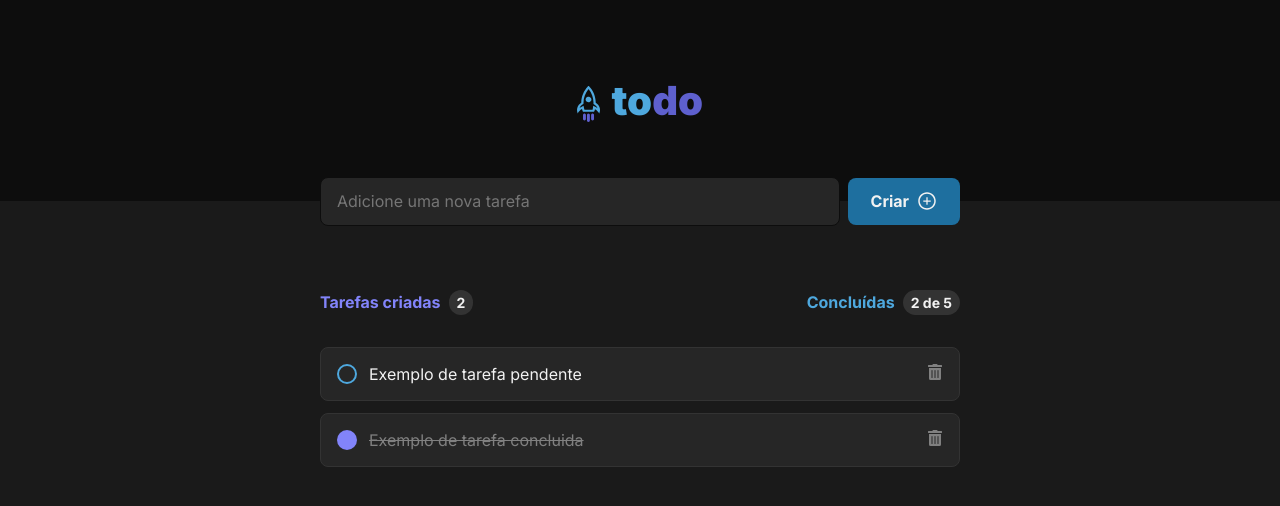
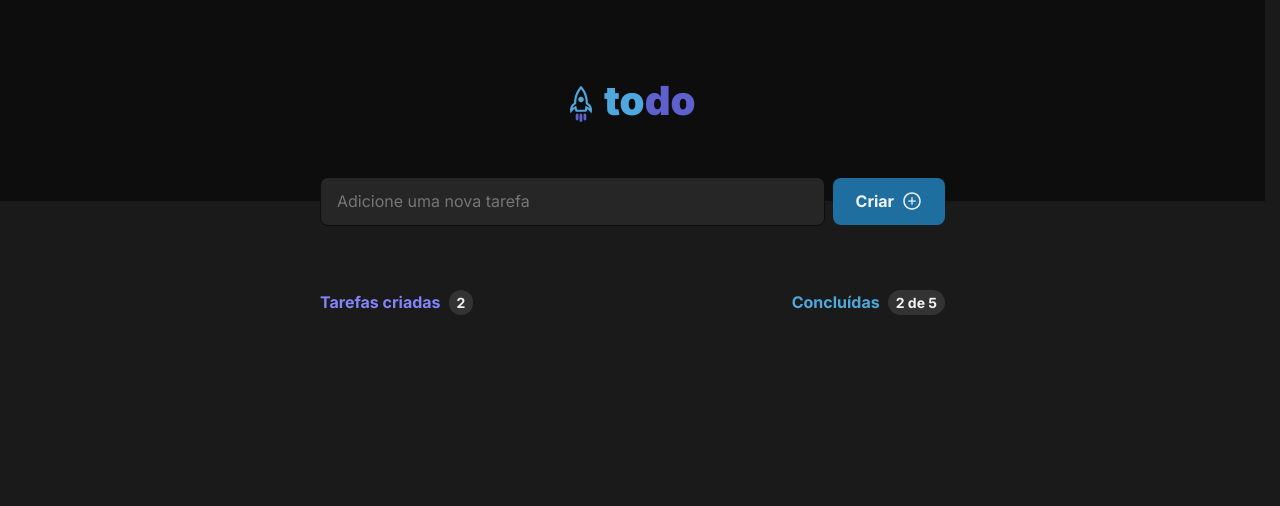
Before and after one commit to rebecaverasa/Todo_List_RocketSeat, a React (Vite) app: page / in a window 1280 px wide. Shown: the top 506 px of the page. Built offline with nearby package versions, Linux system fonts and the light colour scheme.

Commit message:
add logic for create new task

```diff
--- a/src/App.tsx
+++ b/src/App.tsx
@@ -1,17 +1,52 @@
-import { Header } from './components/Header'
-import { NewTask } from './components/NewTask'
-import { Tasks } from './components/Tasks'
-import { Tracker } from './components/Tracker'
-import './global.css'
+import { useState } from 'react';
+import { Header } from './components/Header';
+import { NewTask } from './components/NewTask';
+import { Tasks } from './components/Tasks';
+import { Tracker } from './components/Tracker';
+import './global.css';
+
+interface Task {
+    id: number;
+    text: string;
+    completed: boolean;
+}
 
 export default function App() {
+    const [tasks, setTasks] = useState<Task[]>([]);
 
-  return (
-    <>
-      <Header />
-      <NewTask />
-      <Tracker />
-      <Tasks />
-    </>
-  )
+    const addTask = (taskText: string) => {
+        const newTask = {
+            id: tasks.length + 1,
+            text: taskText,
+            completed: false,
+        };
+        setTasks((prevTasks) => [...prevTasks, newTask]);
+    };
+
+    const toggleTaskComplete = (id: number) => {
+        setTasks((prevTasks) =>
+            prevTasks.map((task) =>
+                task.id === id
+                    ? { ...task, completed: !task.completed }
+                    : task
+            )
+        );
+    };
+
+    const deleteTask = (id: number) => {
+        setTasks((prevTasks) => prevTasks.filter((task) => task.id !== id));
+    };
+
+    return (
+        <>
+            <Header />
+            <NewTask onAddTask={addTask} />
+            <Tracker />
+            <Tasks
+                tasks={tasks}
+                onToggleComplete={toggleTaskComplete}
+                onDelete={deleteTask}
+            />
+        </>
+    );
 }
--- a/src/components/NewTask.tsx
+++ b/src/components/NewTask.tsx
@@ -1,15 +1,35 @@
+import { useState } from 'react';
 import styles from './NewTask.module.css';
 import {AiOutlinePlusCircle} from 'react-icons/ai';
 
-export function NewTask() {
+interface NewTaskProps {
+    onAddTask: (taskText: string) => void;
+}
+
+export function NewTask({ onAddTask }: NewTaskProps) {
+    const [inputValue, setInputValue] = useState("")
+
+    const handleAddTask = () => {
+        if(inputValue.trim() === "") {
+            return;
+        }
+        onAddTask(inputValue);
+        setInputValue("");
+    }
+
     return (
         <div className={styles.newTaskContainer}>
             <input
                 className={styles.newTaskInput}
                 type="text"
-                placeholder="Adicione uma nova tarefa" />
+                placeholder="Adicione uma nova tarefa"
+                value={inputValue}
+                onChange={(e) => setInputValue(e.target.value)}
+            />
             <button
-                className={styles.createButton}>
+                className={styles.createButton}
+                onClick={handleAddTask}
+            >
                     Criar
                     <AiOutlinePlusCircle size={20} />
             </button>
--- a/src/components/Tasks.tsx
+++ b/src/components/Tasks.tsx
@@ -1,27 +1,19 @@
 import { FaTrashAlt } from 'react-icons/fa';
 import styles from './Tasks.module.css';
-import { useState } from 'react';
 
-export function Tasks() {
-    const [tasks, setTasks] = useState([
-        {id: 1, text: 'Exemplo de tarefa pendente', completed: false},
-        {id: 2, text: 'Exemplo de tarefa concluida', completed: true}
-    ]);
+interface Task {
+    id: number;
+    text: string;
+    completed: boolean;
+}
 
-    const toggleTaskComplete = (id: number) => {
-        setTasks((prevTasks) =>
-            prevTasks.map((task) =>
-                task.id === id
-                    ? { ...task, completed: !task.completed }
-                    : task
-            )
-        );
-    };
+interface TasksProps {
+    tasks: Task[];
+    onToggleComplete: (id: number) => void;
+    onDelete: (id: number) => void;
+}
 
-    const deleteTask = (id: number) => {
-        setTasks((prevTasks) => prevTasks.filter((task) => task.id !== id));
-    };
-
+export function Tasks({ tasks, onToggleComplete, onDelete }: TasksProps) {
     return (
         <div className={styles.tasksContainer}>
             {tasks.map((task) => (
@@ -33,7 +25,7 @@ export function Tasks() {
                 >
                     <div
                         className={styles.taskContent}
-                        onClick={() => toggleTaskComplete(task.id)}
+                        onClick={() => onToggleComplete(task.id)}
                     >
                         <div
                             className={
@@ -45,9 +37,10 @@ export function Tasks() {
                         <span>{task.text}</span>
                     </div>
                     <button
-                        	className={styles.deleteButton}
-                            onClick={() => deleteTask(task.id)}>
-                                <FaTrashAlt />
+                        className={styles.deleteButton}
+                        onClick={() => onDelete(task.id)}
+                    >
+                        <FaTrashAlt />
                     </button>
                 </div>
             ))}
--- a/src/global.css
+++ b/src/global.css
@@ -32,3 +32,7 @@ body, input, textarea, button {
     font-weight: 400;
     font-size: 1rem;
 }
+
+html {
+    scrollbar-gutter: stable;
+}
```
